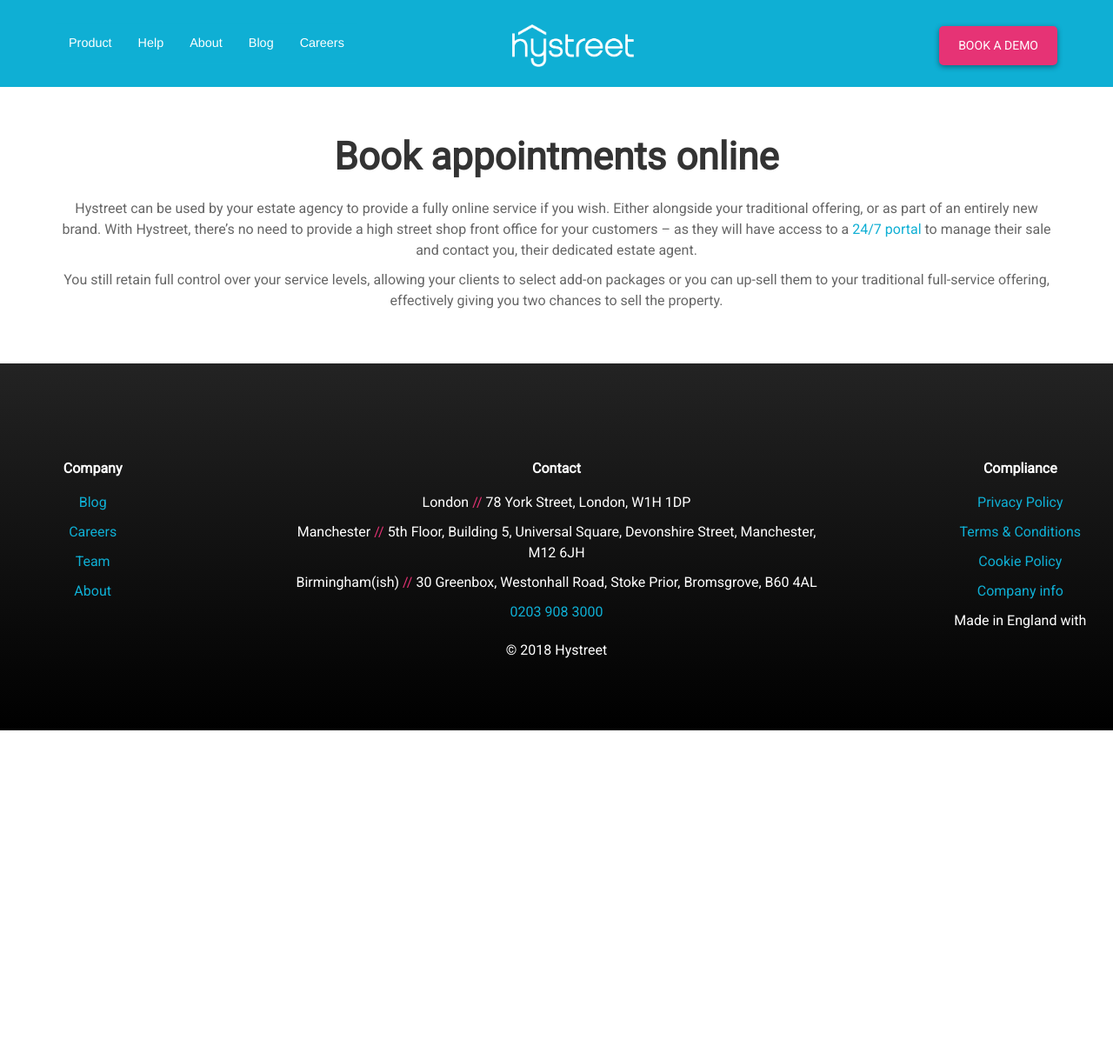
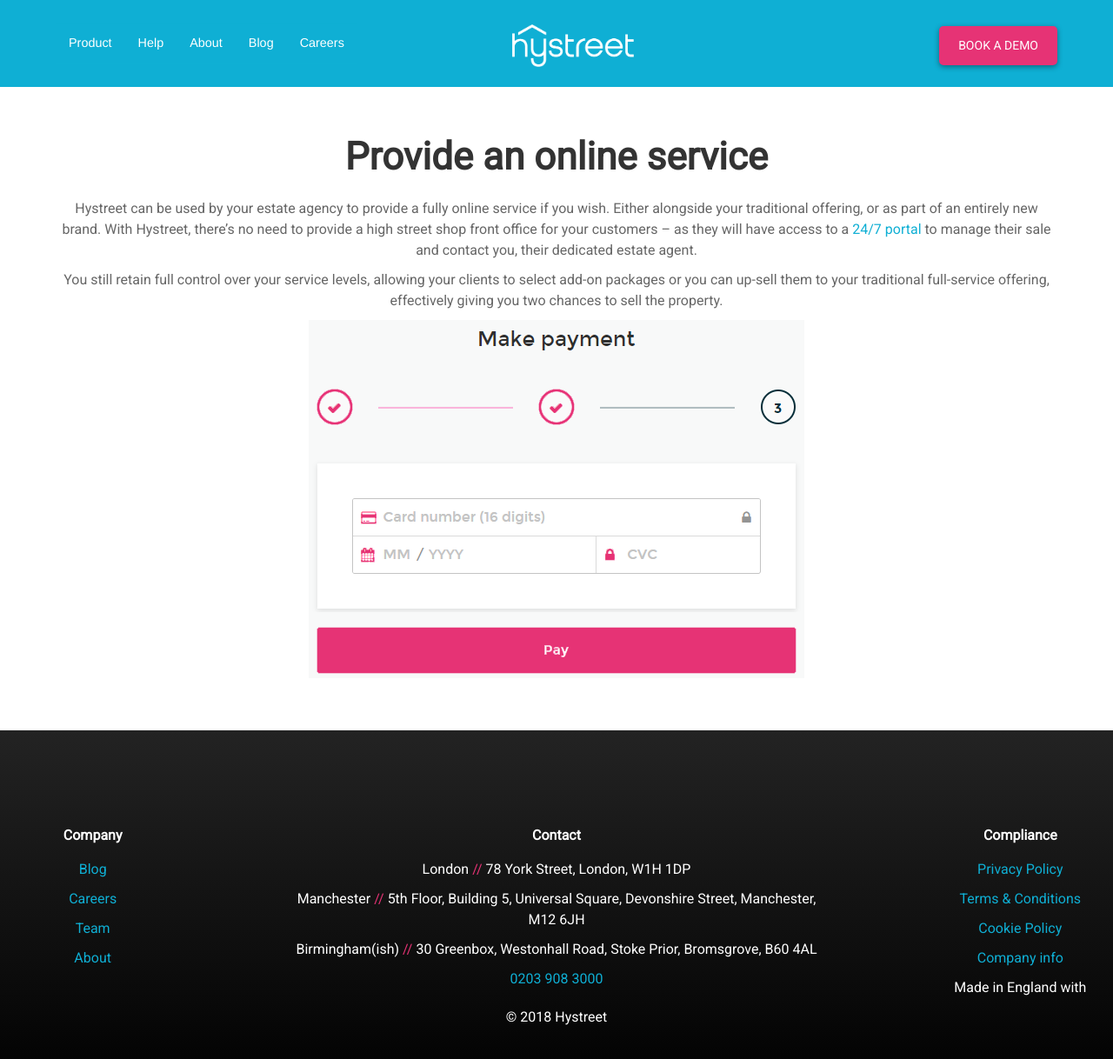
Before and after one commit to hidr/hystreet-marketing-live, a Jekyll site: the page built from product/online-services/index.html, in a window 1280 px wide and 1262 px high. Shown: the top 1218 px of the window at 87% size. Built offline with Jekyll 4.4.1, drawn with Linux system fonts in a browser that asks for light colours.

Commit message:
adding images to SEO stub pages

```diff
--- a/product/add-on-services/index.html
+++ b/product/add-on-services/index.html
@@ -11,4 +11,9 @@
 Hystreet provides your customers with the opportunity, upon instruction, to add services to their package such as accompanied viewings, and EPC’s, allowing your customers to select a service tailored for them, and to ensure you get paid a suitable amount for the work you need to do. All prices on Hystreet are set by you, allowing you to fit your online or Hybrid service into your business model however you want to. Hystreet is used by many estate agents in different ways.
     </p>
   </div>
+  <div class="row layout-text">
+    <p>
+      <img src="/images/payment.png" alt="a user purchasing add ons">
+    </p>
+  </div>
 </div>
--- a/product/chasing-feedback/index.html
+++ b/product/chasing-feedback/index.html
@@ -10,4 +10,9 @@
     <p>Hystreet chases feedback from customers automatically after viewings happen. After the appointment takes place, 24 hours after, and 48 hours after, making sure the potential buyer has ample opportunity to view, think, and respond with feedback and an offer that they think is suitable. Each time the platform chases the potential buyer, we also notify the seller to let them know that you are seeking feedback. If, after 72 hours, we haven’t received anything from the potential buyer, the platform will automatically let the seller know that you have chased a few times and heard nothing back, and usually when this happens it means that the potential buyer isn’t interested in moving forwards. Don’t worry – this doesn’t stop that potential buyer from coming back later! If they have been away and want to submit an offer in two weeks time, they will still be able to. When an offer is made, the agent managing the sale of that property and all the sellers are notified and can move forward with the sale. All the above happens without you having to do anything at all – how much time would that save you?
     </p>
   </div>
+<div class="row layout-text">
+  <p>
+    <img src="/images/feedback-blog.jpg" alt="a user submitting feedback">
+  </p>
 </div>
+</div>
--- a/product/fully-responsive/index.html
+++ b/product/fully-responsive/index.html
@@ -9,4 +9,9 @@
     <h1>Fully responsive</h1>
     <p>Hystreet is designed from the ground-up to be fully responsive. Essentially this means that whatever device you use to view Hystreet on, it will display all the information you need in a way that makes sense, it loads quickly, and provides full functionality – allowing you full access whilst you’re on the move, whether that’s outside of work or whilst on appointments. By being able to access your CRM on a mobile device whilst at an appointment, you’re able to get instructions and payments right there and then on appointments. It also means that the system works perfectly for those who will be using a mobile device most the time – your customers.</p>
   </div>
+<div class="row layout-text">
+  <p>
+    <img src="/images/iphone-screenshot-2.png" alt="hystreet on an iphone">
+  </p>
 </div>
+</div>
--- a/product/id-checks/index.html
+++ b/product/id-checks/index.html
@@ -9,4 +9,9 @@
     <h1>ID checks</h1>
     <p>Hystreet provides AML compliant, fully electronic ID checks. This effectively enables you to confirm clients details instantly without having to complete anything on your end – all the customer has to do is input a few details and once the check is completed the system is automatically updated. Not only does this save you time compared to how long it takes to manually check ID, but it also makes it much more convenient, as it allows customers to submit these details at <a href="/product/24-7/">any time of day</a> or night, wherever they are, <a href="/product/fully-responsive/">on any device</a>.</p>
   </div>
+  <div class="row layout-text">
+    <p>
+      <img src="/images/checklist.png" alt="compliance checklist">
+    </p>
+  </div>
 </div>
--- a/product/online-appointments/index.html
+++ b/product/online-appointments/index.html
@@ -9,4 +9,9 @@
     <h1>Book appointments online</h1>
     <p>Hystreet allows customers to book appointments online at <a href="/product/24-7/">any time of day</a> or night, including valuations and viewings. Unlike other ‘online appointment booking’ services that are effectively no more efficient than a phone call, requiring multiple requests and confirmations of when and where the appointment is taking place, and who is attending, Hystreet employs a unique ‘one-click’ confirmation technology that allows all the above to be confirmed with a single click from whoever is booking the appointment. As Hystreet uses active diary management, the platform will automatically check when all required parties are available for the appointment that needs to be carried out, so whether or not it’s just checking against one person’s diary for an initial valuation, or if multiple people and agents need to be present for an accompanied viewing, Hystreet is capable of managing it, booking it in everyone’s diaries, and notifying everyone it needs to – instantly.</p>
   </div>
+  <div class="row layout-text">
+    <p>
+      <img src="/images/diary.png" alt="diary screen">
+    </p>
+  </div>
 </div>
--- a/product/online-services/index.html
+++ b/product/online-services/index.html
@@ -6,10 +6,15 @@
 ---
 <div class='full'>
   <div class="row layout-text">
-    <h1>Book appointments online</h1>
+    <h1>Provide an online service</h1>
     <p>Hystreet can be used by your estate agency to provide a fully online service if you wish. Either alongside your traditional offering, or as part of an entirely new brand. With Hystreet, there’s no need to provide a high street shop front office for your customers – as they will have access to a <a href="/product/24-7">24/7 portal</a> to manage their sale and contact you, their dedicated estate agent.
 </p><p>
 You still retain full control over your service levels, allowing your clients to select add-on packages or you can up-sell them to your traditional full-service offering, effectively giving you two chances to sell the property.
 </p>
-  </div>
 </div>
+<div class="row layout-text">
+  <p>
+    <img src="/images/instruct.png" alt="online payments screen">
+  </p>
+</div>
+</div>
```
